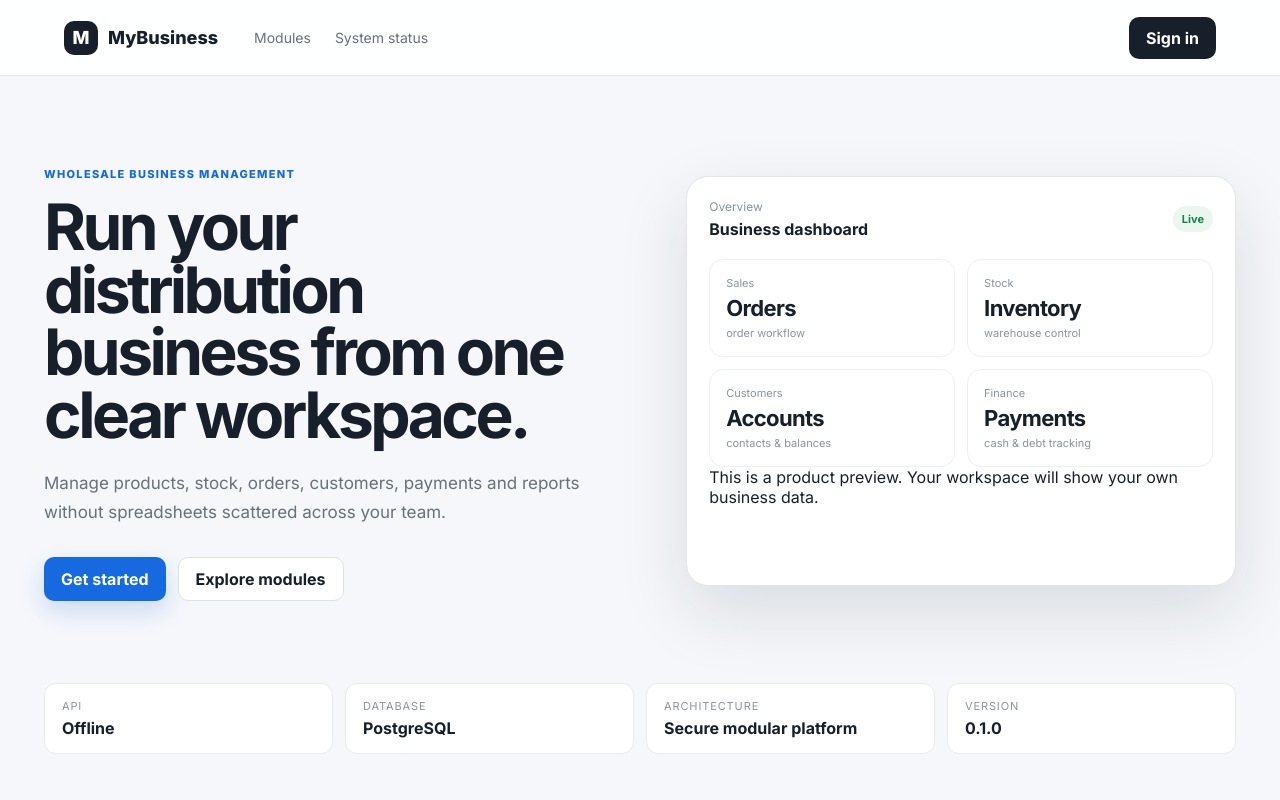
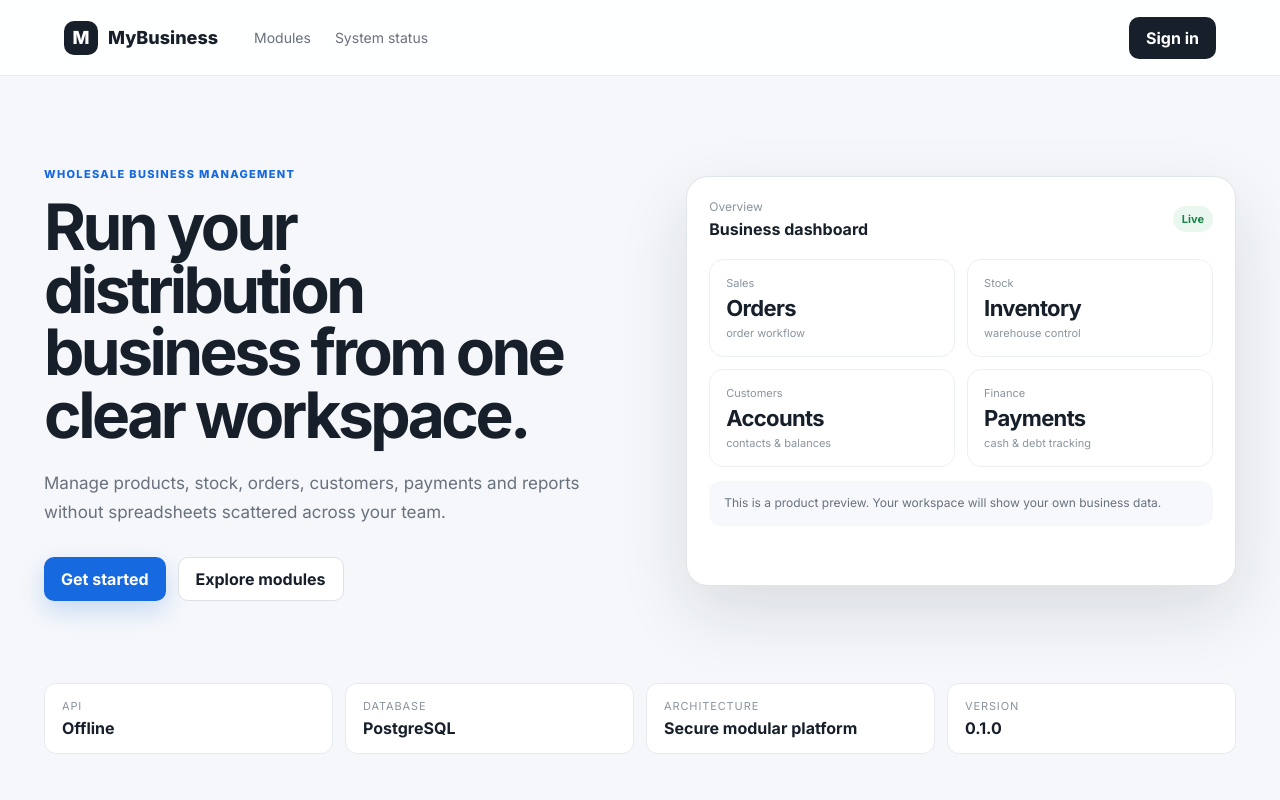
Before and after one commit to axmedovsherzod2011-ops/MyBusiness, a React (Vite) app in the folder apps/web/: page / in a window 1280 px wide. Shown: the top 800 px of the page. Built offline with nearby package versions, Linux system fonts and the light colour scheme; no server answers.

Commit message:
style(web): polish production landing preview

```diff
--- a/apps/web/src/styles.css
+++ b/apps/web/src/styles.css
@@ -120,3 +120,8 @@ a { color: inherit; text-decoration: none; }
   .cta { margin: 0 18px 48px; padding: 28px; flex-direction: column; align-items: flex-start; }
   .footer { padding-inline: 18px; flex-direction: column; }
 }
+
+
+.account-actions { display: flex; align-items: center; gap: 10px; }
+.account-name { max-width: 220px; overflow: hidden; text-overflow: ellipsis; white-space: nowrap; font-size: 13px; font-weight: 600; }
+.preview-note { margin-top: 14px; padding: 13px 15px; border-radius: 12px; background: #f6f8fb; color: #68717c; font-size: 12px; line-height: 1.55; }
```
